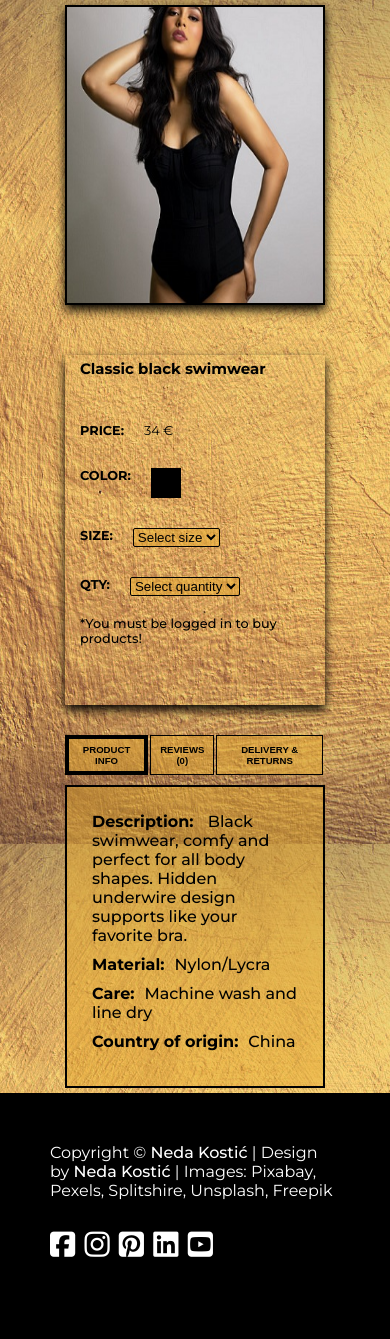
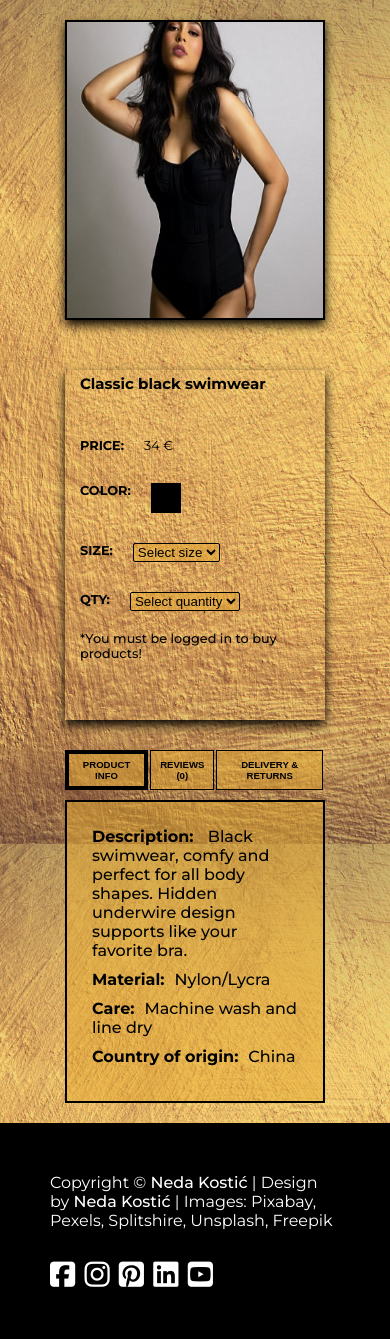
Before and after one commit to NedaKostic/NK-Store, a PHP site: page /22 in a window 390 px wide. Shown: the part 90-1429 px from the top of the page. Before the commit the page ends 1347 px from the top, so only its background shows below. Run offline with PHP 8.4, Linux system fonts and the light colour scheme; data comes from the database, SQL or seed files in the repository; some libraries are stand-ins or nearby versions.

Commit message:
Update style.css

```diff
--- a/assets/css/style.css
+++ b/assets/css/style.css
@@ -2120,7 +2120,7 @@ footer i:hover {
 
     .small-container {
         max-width: 280px;
-        padding: 5px;
+        padding: 20px 5px;
     }
 
     #product-tabs,
```
